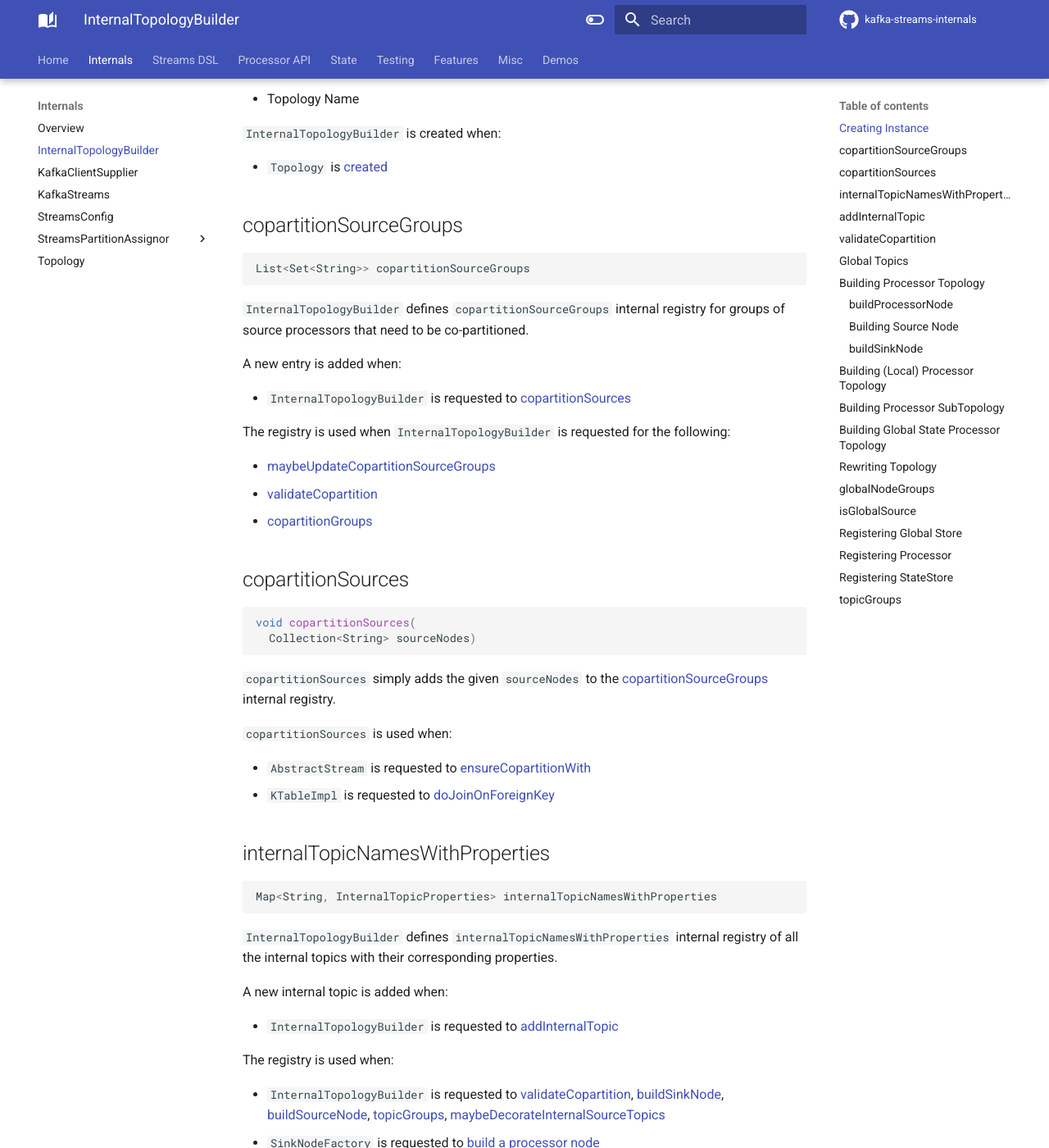
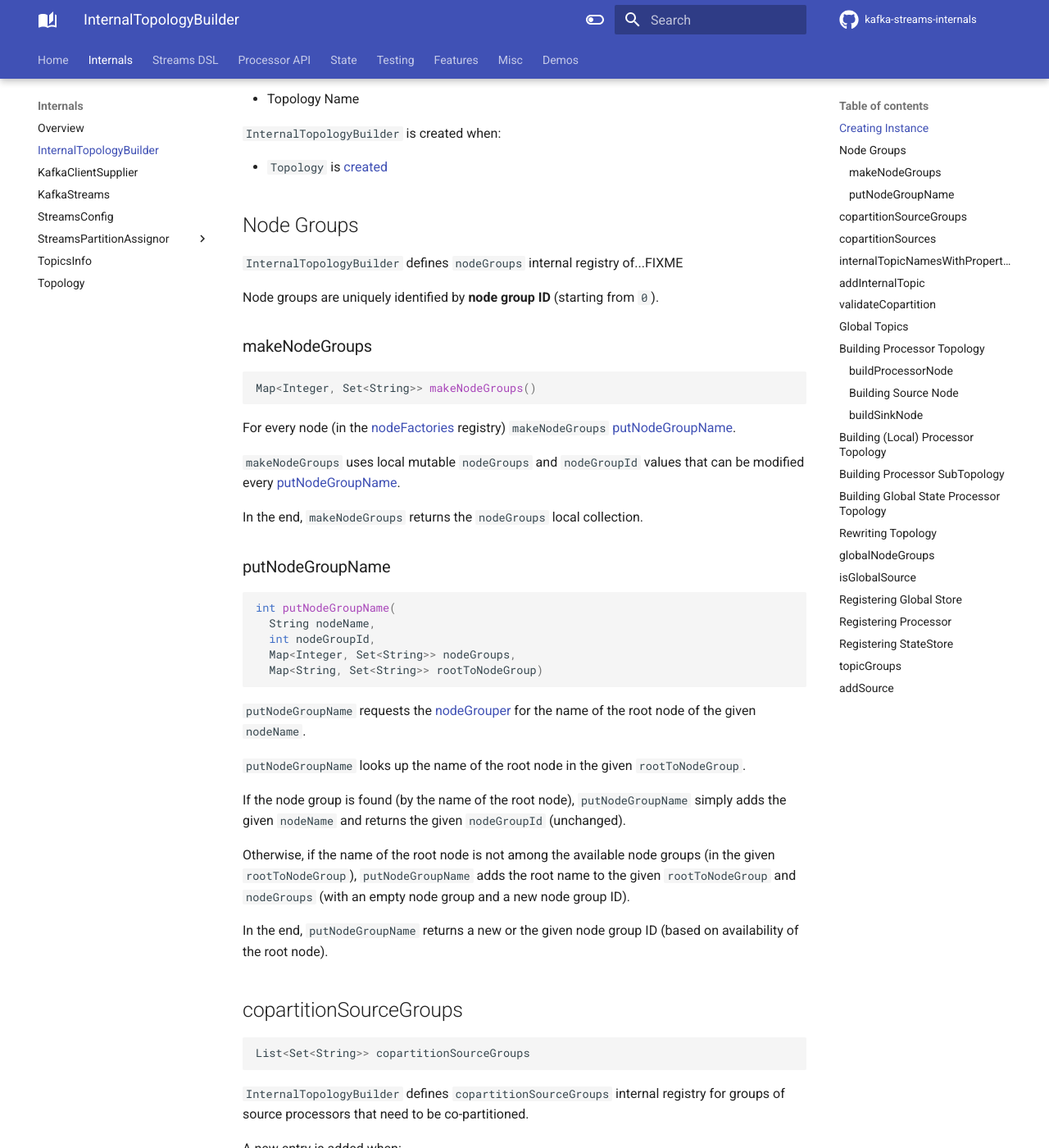
Before and after one commit to japila-books/kafka-streams-internals, an MkDocs documentation site: the page built from docs/InternalTopologyBuilder.md, in a window 1280 px wide and 1400 px high, scrolled down 212 px. Shown: the whole window at 82% size. Built offline with MkDocs 1.6.1 and Material for MkDocs 9.7.7, drawn with Linux system fonts in a browser that asks for light colours; comment, search, counter and statistics services are not loaded; some of the changed text lies outside the part shown.

Commit message:
InternalTopologyBuilder and Node Groups

````diff
--- a/docs/InternalTopologyBuilder.md
+++ b/docs/InternalTopologyBuilder.md
@@ -9,6 +9,44 @@
 `InternalTopologyBuilder` is created when:
 
 * `Topology` is [created](Topology.md#internalTopologyBuilder)
+
+## <span id="nodeGroups"> Node Groups
+
+`InternalTopologyBuilder` defines `nodeGroups` internal registry of...FIXME
+
+Node groups are uniquely identified by **node group ID** (starting from `0`).
+
+### <span id="makeNodeGroups"> makeNodeGroups
+
+```java
+Map<Integer, Set<String>> makeNodeGroups()
+```
+
+For every node (in the [nodeFactories](#nodeFactories) registry) `makeNodeGroups` [putNodeGroupName](#putNodeGroupName).
+
+`makeNodeGroups` uses local mutable `nodeGroups` and `nodeGroupId` values that can be modified every [putNodeGroupName](#putNodeGroupName).
+
+In the end, `makeNodeGroups` returns the `nodeGroups` local collection.
+
+### <span id="putNodeGroupName"> putNodeGroupName
+
+```java
+int putNodeGroupName(
+  String nodeName,
+  int nodeGroupId,
+  Map<Integer, Set<String>> nodeGroups,
+  Map<String, Set<String>> rootToNodeGroup)
+```
+
+`putNodeGroupName` requests the [nodeGrouper](#nodeGrouper) for the name of the root node of the given `nodeName`.
+
+`putNodeGroupName` looks up the name of the root node in the given `rootToNodeGroup`.
+
+If the node group is found (by the name of the root node), `putNodeGroupName` simply adds the given `nodeName` and returns the given `nodeGroupId` (unchanged).
+
+Otherwise, if the name of the root node is not among the available node groups (in the given `rootToNodeGroup`), `putNodeGroupName` adds the root name to the given `rootToNodeGroup` and `nodeGroups` (with an empty node group and a new node group ID).
+
+In the end, `putNodeGroupName` returns a new or the given node group ID (based on availability of the root node).
 
 ## <span id="copartitionSourceGroups"> copartitionSourceGroups
 
@@ -335,3 +373,39 @@ Map<Subtopology, TopicsInfo> topicGroups()
 
 * `RepartitionTopics` is requested to [setup](RepartitionTopics.md#setup)
 * `StreamsPartitionAssignor` is requested for [consumer group assignment](StreamsPartitionAssignor.md#assign)
+
+## <span id="addSource"> addSource
+
+```java
+void addSource(
+  Topology.AutoOffsetReset offsetReset,
+  String name,
+  TimestampExtractor timestampExtractor,
+  Deserializer<?> keyDeserializer,
+  Deserializer<?> valDeserializer,
+  Pattern topicPattern)
+void addSource(
+  Topology.AutoOffsetReset offsetReset,
+  String name,
+  TimestampExtractor timestampExtractor,
+  Deserializer<?> keyDeserializer,
+  Deserializer<?> valDeserializer,
+  String... topics)
+```
+
+`addSource` adds the topics to the [sourceTopicNames](#sourceTopicNames) internal registry.
+
+`addSource` creates a new [SourceNodeFactory](processor/SourceNodeFactory.md) and adds the factory to the [nodeFactories](#nodeFactories) registry (under the given `name`).
+
+`addSource` adds the given `name` and the `topics` to the [nodeToSourceTopics](#nodeToSourceTopics) registry.
+
+`addSource` adds the given `name` to [nodeGrouper](#nodeGrouper) and clears out the [nodeGroups](#nodeGroups) (so it has to be rebuilt next time it is requested).
+
+`addSource` is used when:
+
+* `GroupedTableOperationRepartitionNode` is requested to `writeToTopology`
+* `OptimizableRepartitionNode` is requested to `writeToTopology`
+* `StreamSourceNode` is requested to [writeToTopology](kstream/StreamSourceNode.md#writeToTopology)
+* `TableSourceNode` is requested to `writeToTopology`
+* `Topology` is requested to [addSource](Topology.md#addSource)
+* `UnoptimizableRepartitionNode` is requested to `writeToTopology`
--- a/mkdocs.yml
+++ b/mkdocs.yml
@@ -119,6 +119,7 @@ nav:
       - InternalTopicManager: InternalTopicManager.md
       - PartitionGrouper: PartitionGrouper.md
       - RepartitionTopics: RepartitionTopics.md
+    - TopicsInfo: TopicsInfo.md
     - Topology: Topology.md
   - Streams DSL:
     - kstream/index.md
@@ -151,6 +152,7 @@ nav:
     - Produced: kstream/Produced.md
     - StateStoreNode: kstream/StateStoreNode.md
     - StreamsBuilder: kstream/StreamsBuilder.md
+    - StreamSourceNode: kstream/StreamSourceNode.md
     - TimestampedTupleForwarder: kstream/TimestampedTupleForwarder.md
     - UnoptimizableRepartitionNode: kstream/UnoptimizableRepartitionNode.md
   - Processor API:
````
Also changed, not shown: docs/RepartitionTopics.md (+1 -1 lines), docs/TopicsInfo.md (added, +14 -0 lines), docs/Topology.md (+10 -0 lines), docs/kstream/StreamSourceNode.md (added, +3 -0 lines).
